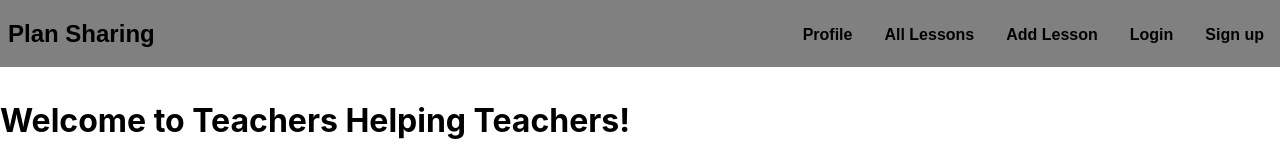
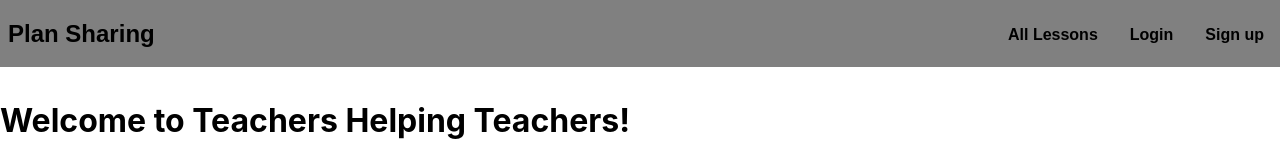
Before and after one commit to eric-klimowich/plan-sharing-frontend, a React (Create React App) app: page / in a window 1280 px wide. Shown: the top 160 px of the page. Built offline with nearby package versions, Linux system fonts and the light colour scheme; no server answers.

Commit message:
Conditionally rendering Navbar links based on jwt, runs with refresh only, need to fix

```diff
--- a/src/elements/Navbar.js
+++ b/src/elements/Navbar.js
@@ -1,5 +1,7 @@
-import React from 'react'
+import React, { Fragment } from 'react'
 import { Link } from 'react-router-dom'
+
+import Adapter from '../Adapter'
 
 const Navbar = () => {
   return (
@@ -9,6 +11,9 @@ const Navbar = () => {
           Plan Sharing
         </Link>
       </div>
+      {
+        !!Adapter.getToken() ?
+          <Fragment>
             <nav className="main-nav">
               <ul className="main-nav__items">
                 <li className="main-nav__item">
@@ -38,6 +43,30 @@ const Navbar = () => {
                 </li>
               </ul>
             </nav>
+          </Fragment>
+          :
+          <Fragment>
+            <nav className="main-nav">
+              <ul className="main-nav__items">
+                <li className="main-nav__item">
+                  <Link to="/lessons">
+                    All Lessons
+                  </Link>
+                </li>
+                <li className="main-nav__item">
+                  <Link to="/login">
+                    Login
+                  </Link>
+                </li>
+                <li className="main-nav__item">
+                  <Link to="/signup">
+                    Sign up
+                  </Link>
+                </li>
+              </ul>
+            </nav>
+          </Fragment>
+      }
     </header>
   )
 }
```
Lines whose indentation alone changed are shown as unchanged.
